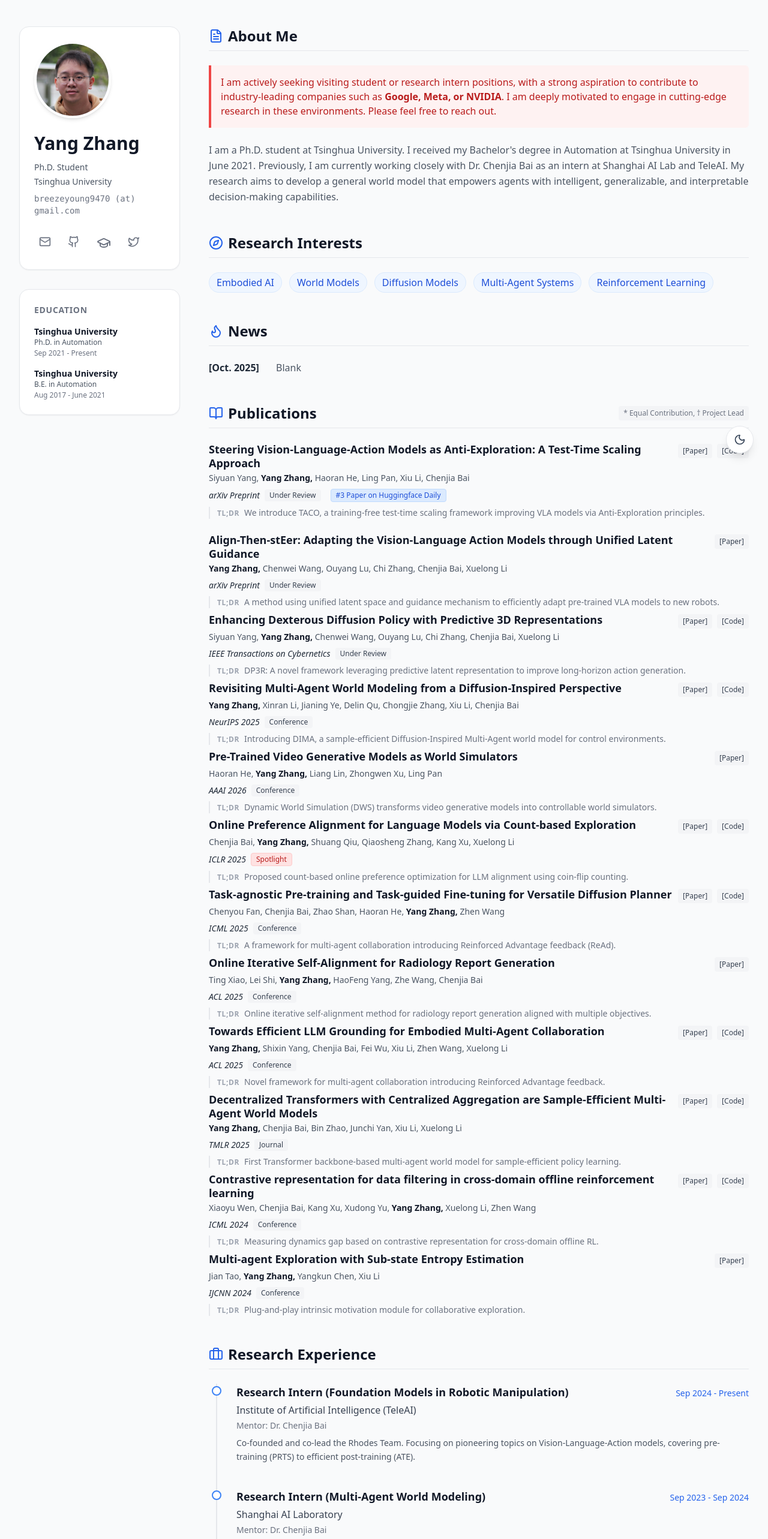
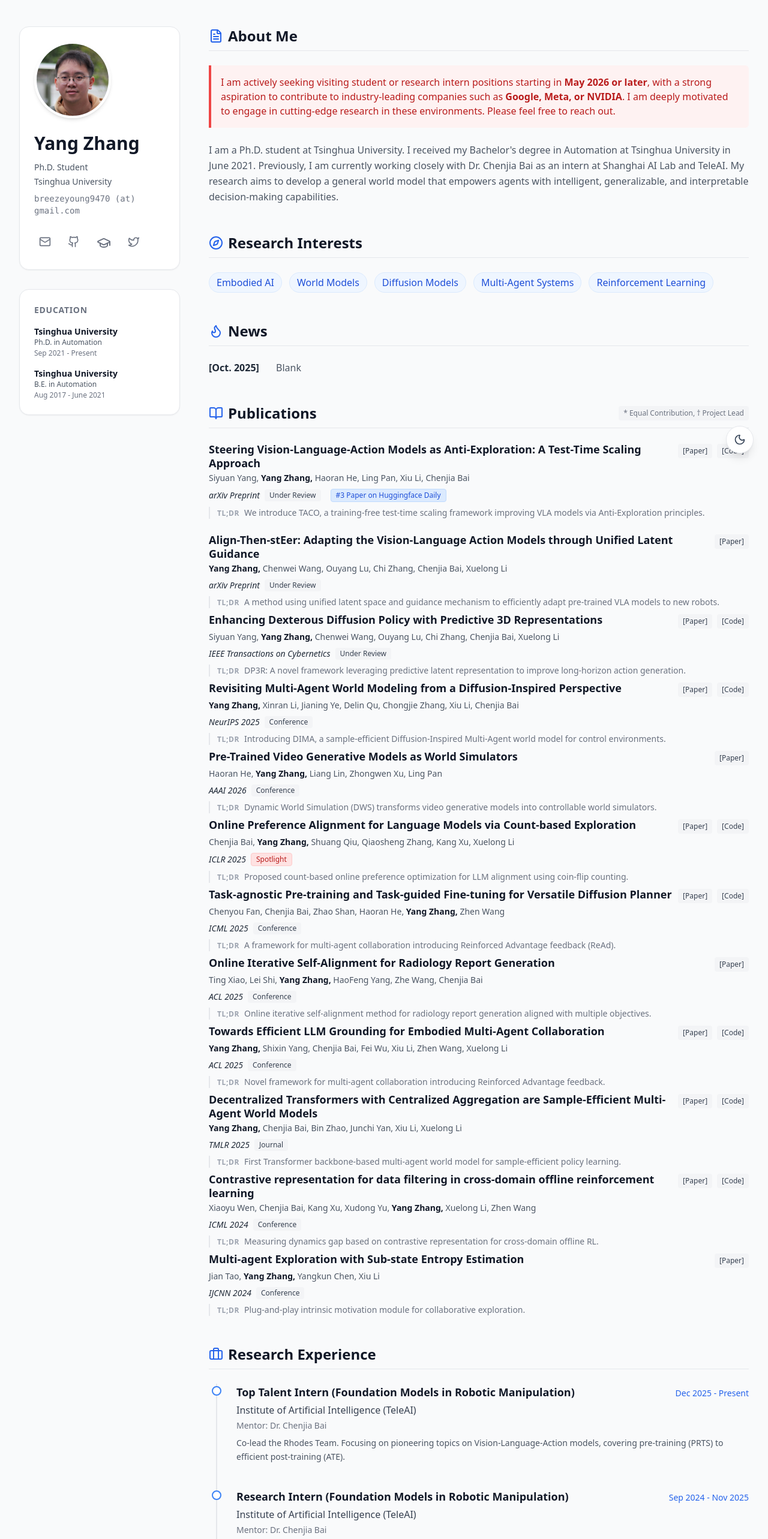
Before and after one commit to breez3young/breez3young.github.io, a React (Vite) app: page / in a window 1280 px wide. Shown: the part 20-2586 px from the top of the page at 60% size. Built offline with nearby package versions, Linux system fonts and the light colour scheme.

Commit message:
commit last change

```diff
--- a/src/App.jsx
+++ b/src/App.jsx
@@ -44,9 +44,16 @@ const NEWS = [
 
 const EXPERIENCE = [
   {
+    role: "Top Talent Intern (Foundation Models in Robotic Manipulation)",
+    company: "Institute of Artificial Intelligence (TeleAI)",
+    date: "Dec 2025 - Present",
+    mentor: "Dr. Chenjia Bai",
+    desc: "Co-lead the Rhodes Team. Focusing on pioneering topics on Vision-Language-Action models, covering pre-training (PRTS) to efficient post-training (ATE)."
+  },
+  {
     role: "Research Intern (Foundation Models in Robotic Manipulation)",
     company: "Institute of Artificial Intelligence (TeleAI)",
-    date: "Sep 2024 - Present",
+    date: "Sep 2024 - Nov 2025",
     mentor: "Dr. Chenjia Bai",
     desc: "Co-founded and co-lead the Rhodes Team. Focusing on pioneering topics on Vision-Language-Action models, covering pre-training (PRTS) to efficient post-training (ATE)."
   },
@@ -386,7 +393,7 @@ export default function App() {
 
               <div className="mb-6 p-4 bg-red-50 dark:bg-red-900/20 border-l-4 border-red-500 rounded-r-md">
                 <p className="text-red-700 dark:text-red-300 font-medium text-sm sm:text-base">
-                  I am actively seeking visiting student or research intern positions, with a strong aspiration to contribute to industry-leading companies such as <span className="font-bold">Google, Meta, or NVIDIA</span>. I am deeply motivated to engage in cutting-edge research in these environments. Please feel free to reach out.
+                  I am actively seeking visiting student or research intern positions starting in <span className="font-bold">May 2026 or later</span>, with a strong aspiration to contribute to industry-leading companies such as <span className="font-bold">Google, Meta, or NVIDIA</span>. I am deeply motivated to engage in cutting-edge research in these environments. Please feel free to reach out.
                 </p>
               </div>
 
```
Lines whose indentation alone changed are shown as unchanged.
